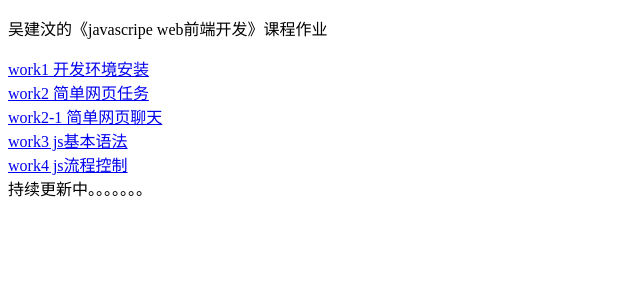
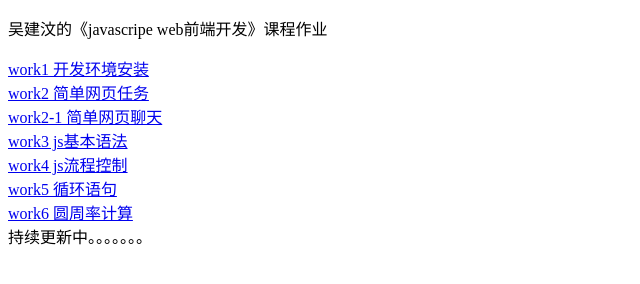
Before and after one commit to jingguanjiadoorbao/jswork2, a plain HTML site: page jswork/index.html in a window 1280 px wide. Shown: the whole page, without its empty margins (0-640 px from the left). Drawn offline with Linux system fonts and the light colour scheme.

Commit message:
Update index.html

```diff
--- a/jswork/index.html
+++ b/jswork/index.html
@@ -11,6 +11,8 @@
         <a href='work2/index.html'>work2-1 简单网页聊天</a></br>
         <a href='work3/index.html'>work3 js基本语法</a></br>
         <a href='work4/index.html'>work4 js流程控制</a></br>
+        <a href='work5/index.html'>work5 循环语句</a></br>
+        <a href='work6/index.html'>work6 圆周率计算</a></br>
         持续更新中。。。。。。。
     </body>
 </html>
```
